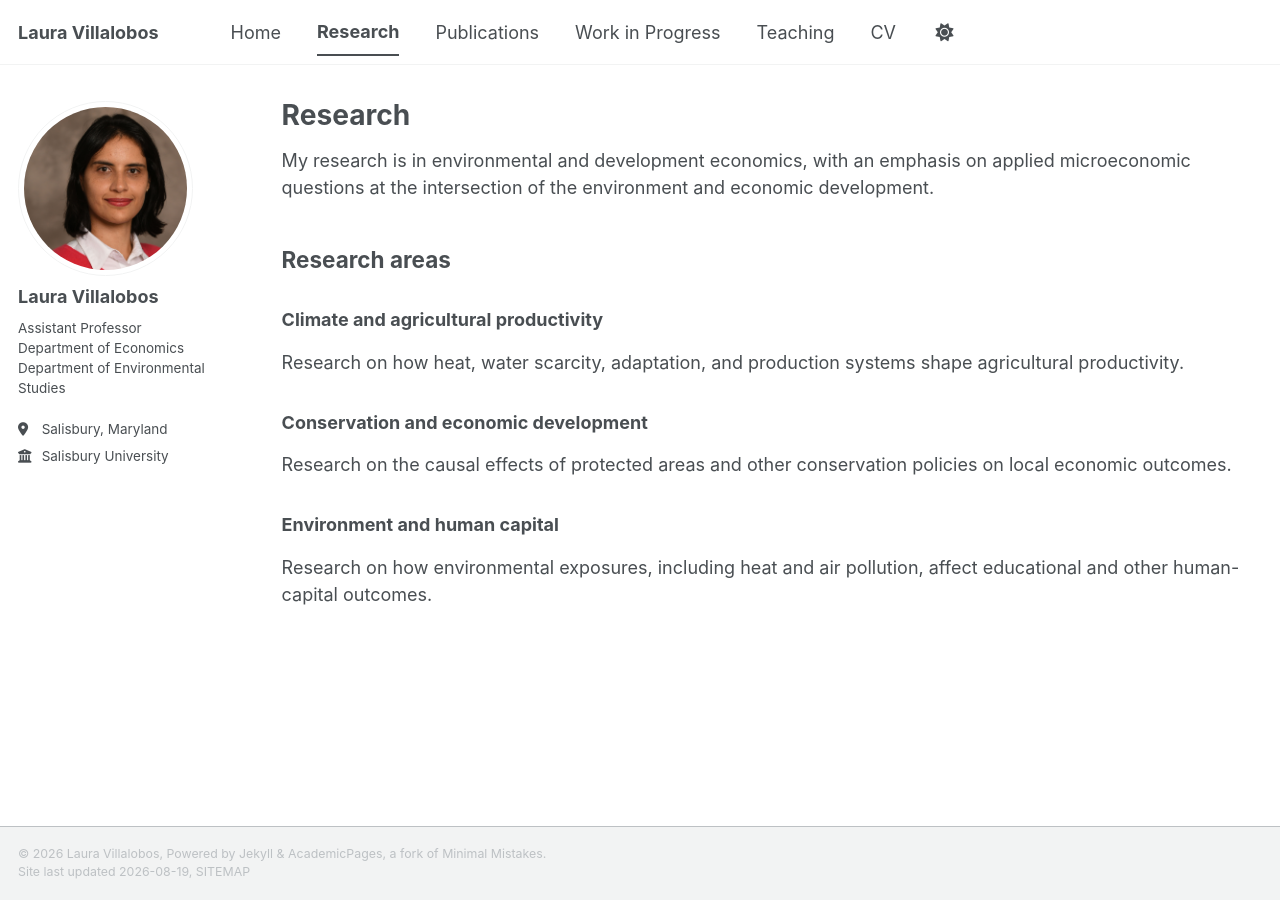
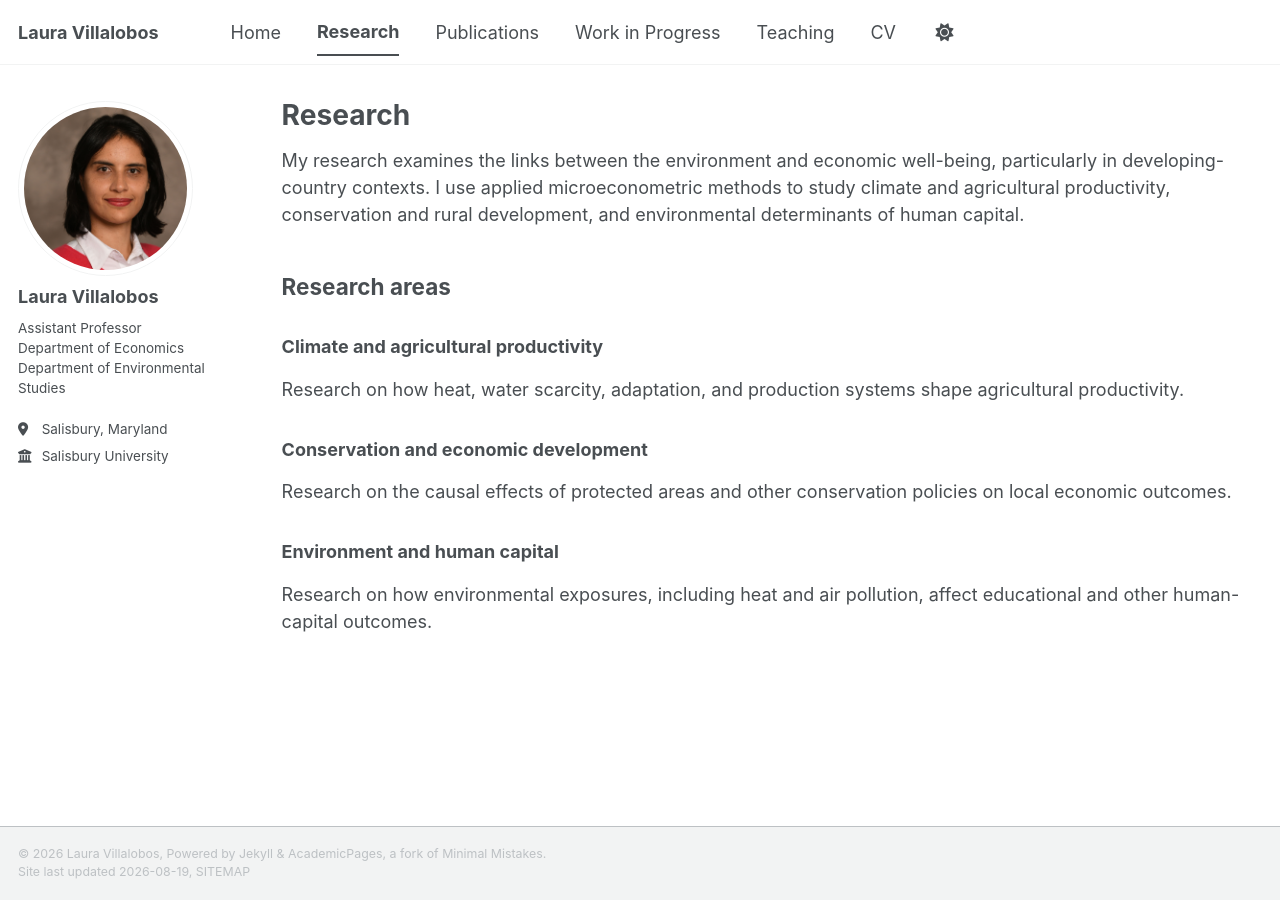
Before and after one commit to lavifi/lavifi.github.io, a Jekyll site: the page built from _pages/research.md, in a window 1280 px wide. Built offline with Jekyll 4.4.1, drawn with Linux system fonts in a browser that asks for light colours; a style sheet for code colours, icons or effects is not loaded.

Commit message:
Refine Research page introduction

```diff
--- a/_pages/research.md
+++ b/_pages/research.md
@@ -5,7 +5,7 @@ permalink: /research/
 author_profile: true
 ---
 
-My research is in environmental and development economics, with an emphasis on applied microeconomic questions at the intersection of the environment and economic development.
+My research examines the links between the environment and economic well-being, particularly in developing-country contexts. I use applied microeconometric methods to study climate and agricultural productivity, conservation and rural development, and environmental determinants of human capital.
 
 ## Research areas
 
```
